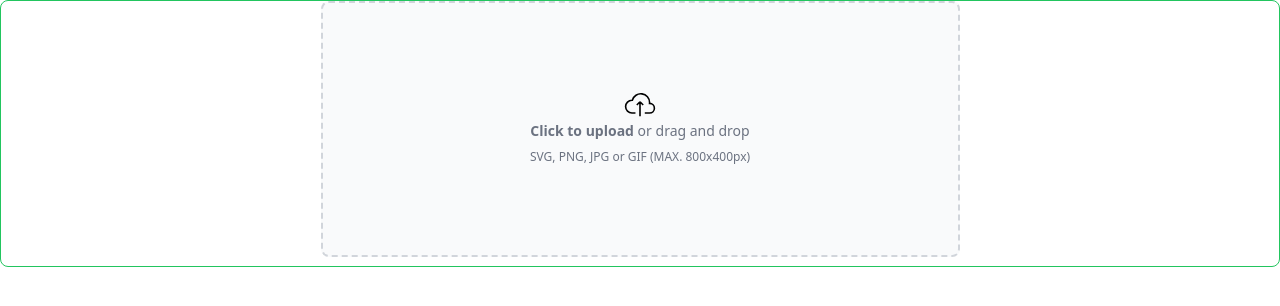
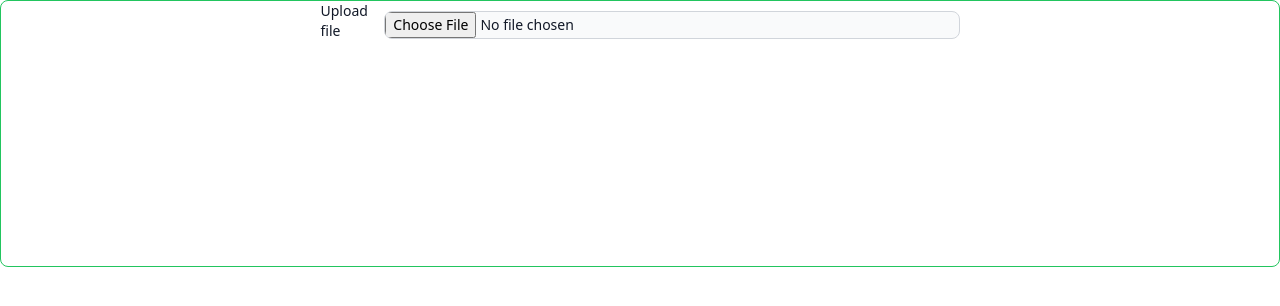
Before and after one commit to amew0/SihaSansFrontieres, a React (Vite) app in the folder front/: page / in a window 1280 px wide. Shown: the top 306 px of the page. Built offline with nearby package versions, Linux system fonts and the light colour scheme.

Commit message:
input side

```diff
--- a/front/src/App.tsx
+++ b/front/src/App.tsx
@@ -1,24 +1,15 @@
-import { useState } from "react";
 import Input from "./componets/Input";
 
 function App() {
-  const [image, setImage] = useState(null);
-  const [results, setResults] = useState({ stats: null, chart: null });
-
-  const handleImageUpload = (event: React.ChangeEvent<HTMLInputElement>) => {
-    const file = event.target.files![0];
-    if (file) {
-      console.log(file);
-    }
-  };
-
   return (
     <div className="flex flex-col w-screen h-screen items-center justify-center">
       <div className="w-full h-1/3 border rounded-lg border-green-500">
         <Input />
       </div>
 
-      <div className="h-2/3"></div>
+      <div className="h-2/3">
+
+      </div>
     </div>
   );
 }
--- a/front/src/componets/Input.tsx
+++ b/front/src/componets/Input.tsx
@@ -1,5 +1,4 @@
-import { useState } from 'react';
-import UploadIcon from '../assets/upload.svg'
+import { useState } from "react";
 
 function ImageUploadComponent() {
   const [image, setImage] = useState<string>();
@@ -10,6 +9,7 @@ function ImageUploadComponent() {
       const reader = new FileReader();
       reader.onload = (e: ProgressEvent<FileReader>) => {
         setImage(e.target?.result as string);
+        console.log("Image uploaded");
       };
       reader.readAsDataURL(file);
     }
@@ -20,19 +20,35 @@ function ImageUploadComponent() {
   };
 
   return (
-    <div className="flex items-center justify-center w-1/2 mx-auto">
-      <label htmlFor="dropzone-file" className="flex flex-col items-center justify-center w-full h-64 border-2 border-gray-300 border-dashed rounded-lg cursor-pointer bg-gray-50 dark:hover:bg-bray-800 dark:bg-gray-700 hover:bg-gray-100 dark:border-gray-600 dark:hover:border-gray-500 dark:hover:bg-gray-600">
-        <div className="flex flex-col items-center justify-center pt-5 pb-6">
-          <img src={UploadIcon} alt='Upload Icon' className='size-8' />
-          <p className="mb-2 text-sm text-gray-500 dark:text-gray-400"><span className="font-semibold">Click to upload</span> or drag and drop</p>
-          <p className="text-xs text-gray-500 dark:text-gray-400">SVG, PNG, JPG or GIF (MAX. 800x400px)</p>
-        </div>
-        <input id="dropzone-file" type="file" className="hidden" onChange={handleImageUpload} />
-      </label>
+    <div className="flex flex-col items-center justify-center ">
+      <div className="flex items-center w-1/2">
+        <label
+          className="block mb-2 text-sm font-medium text-gray-900 dark:text-white"
+          htmlFor="file_input"
+        >
+          Upload file
+        </label>
+        <input
+          className="block w-full text-sm text-gray-900 border border-gray-300 rounded-lg cursor-pointer bg-gray-50 dark:text-gray-400 focus:outline-none dark:bg-gray-700 dark:border-gray-600 dark:placeholder-gray-400"
+          type="file"
+          onChange={handleImageUpload}
+        />
+      </div>
       {image && (
-        <div className="image-preview" style={{ width: '100px', height: '100px' }}>
-          <img src={image} alt="Uploaded" style={{ width: '100%', height: '100%', objectFit: 'cover' }} />
-          <button onClick={handleProcessImage}>Process Image</button>
+        <div className="flex">
+          <img
+            src={image}
+            alt="Uploaded"
+            className="size-52"
+          />
+          <button></button>
+          <button
+            onClick={handleProcessImage}
+            type="button"
+            className="my-auto h-10 text-white bg-blue-700 hover:bg-blue-800 focus:ring-4 focus:ring-blue-300 font-medium rounded-lg text-sm px-5 me-2 dark:bg-blue-600 dark:hover:bg-blue-700 focus:outline-none dark:focus:ring-blue-800"
+          >
+            Process Image
+          </button>
         </div>
       )}
     </div>
```
